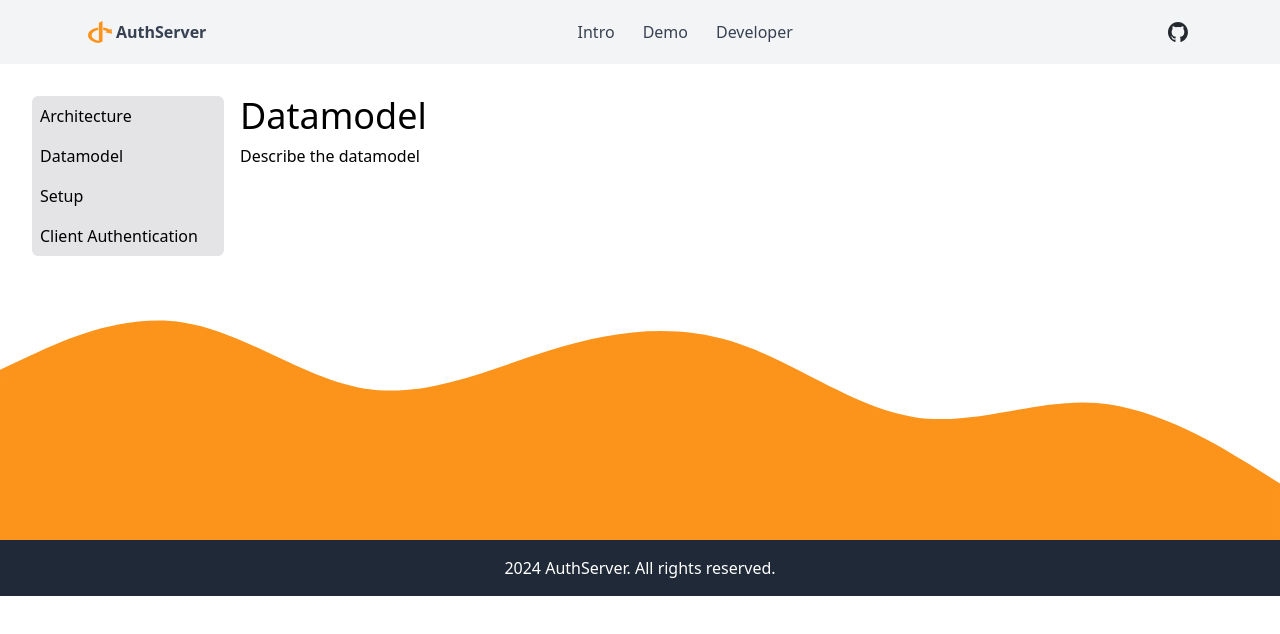
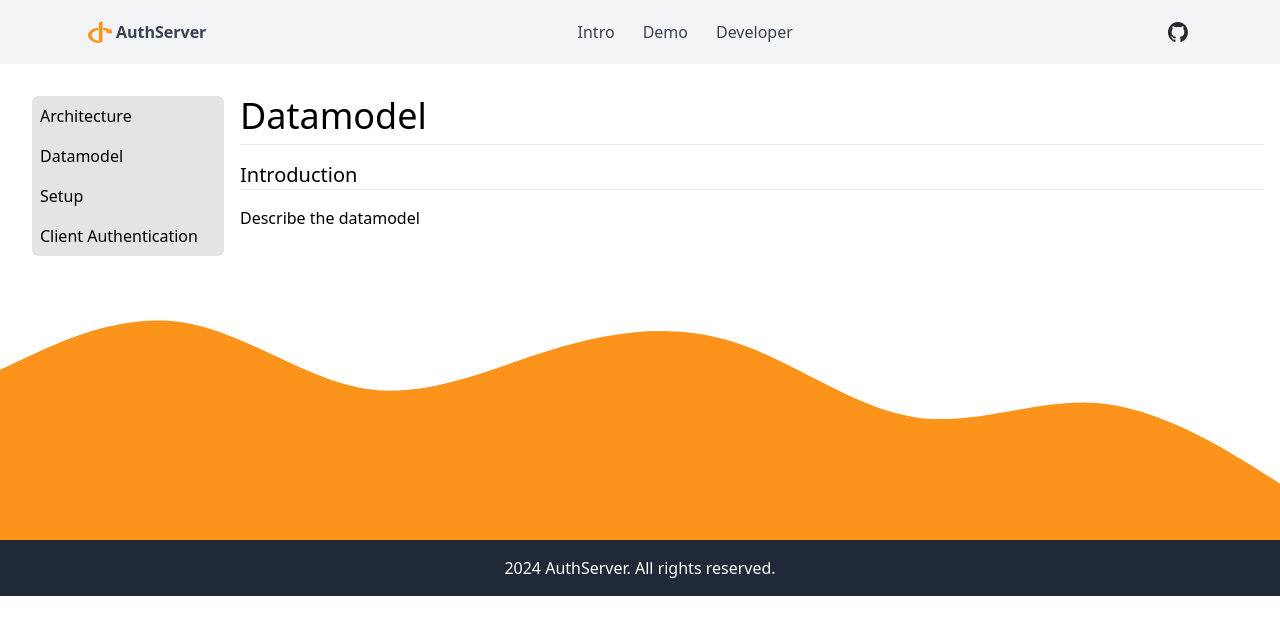
Before and after one commit to jokk-itu/authserver-framework, a SvelteKit app in the folder doc/: page /developer/datamodel in a window 1280 px wide. Shown: the top 634 px of the page. Built offline with nearby package versions, Linux system fonts and the light colour scheme.

Commit message:
update: datamodel to use pagetitle and section

```diff
--- a/doc/src/routes/developer/datamodel/+page.svelte
+++ b/doc/src/routes/developer/datamodel/+page.svelte
@@ -1,4 +1,9 @@
-<h1 class="text-4xl mb-2">Datamodel</h1>
-<p class="mb-4">
-    Describe the datamodel
-</p>
+<script>
+    import PageTitle from "../../../components/PageTitle.svelte";
+    import Section from "../../../components/Section.svelte";
+</script>
+
+<PageTitle title="Datamodel" />
+<Section title="Introduction">
+    <p>Describe the datamodel</p>
+</Section>
```
